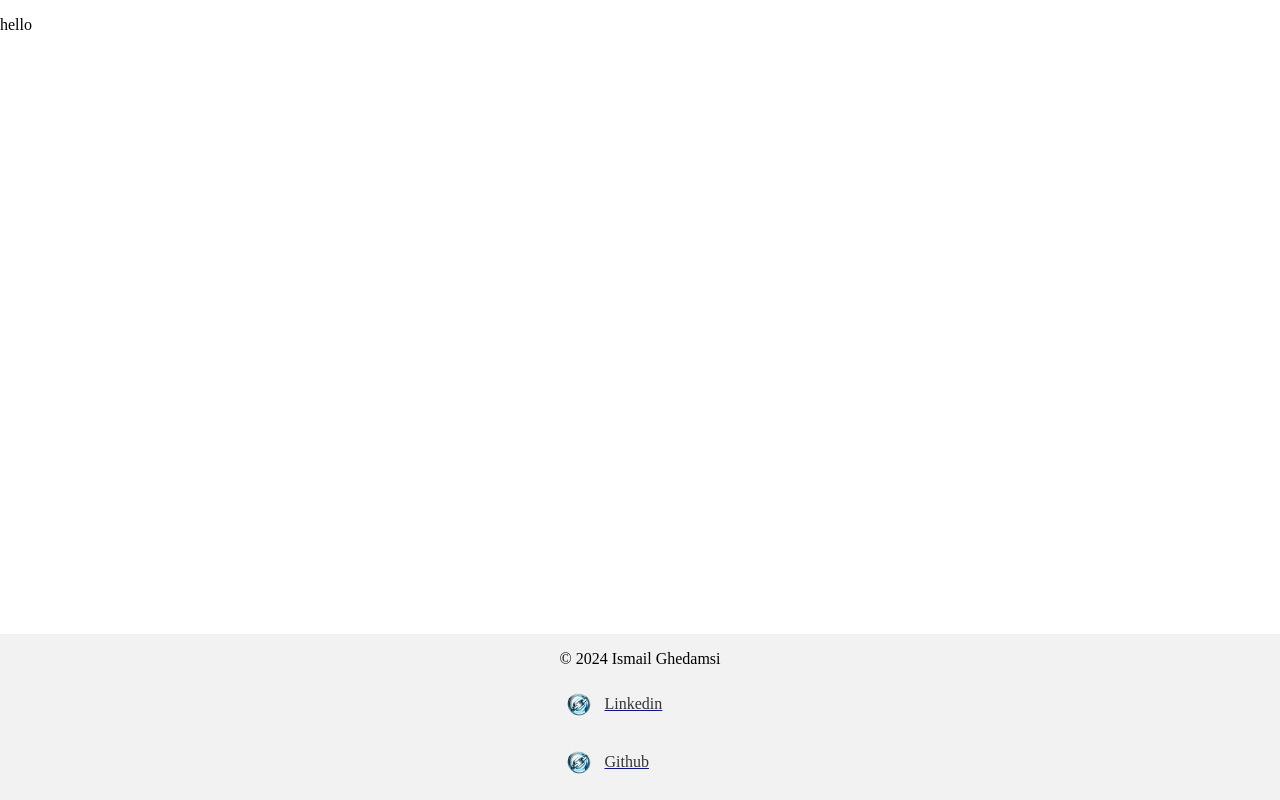
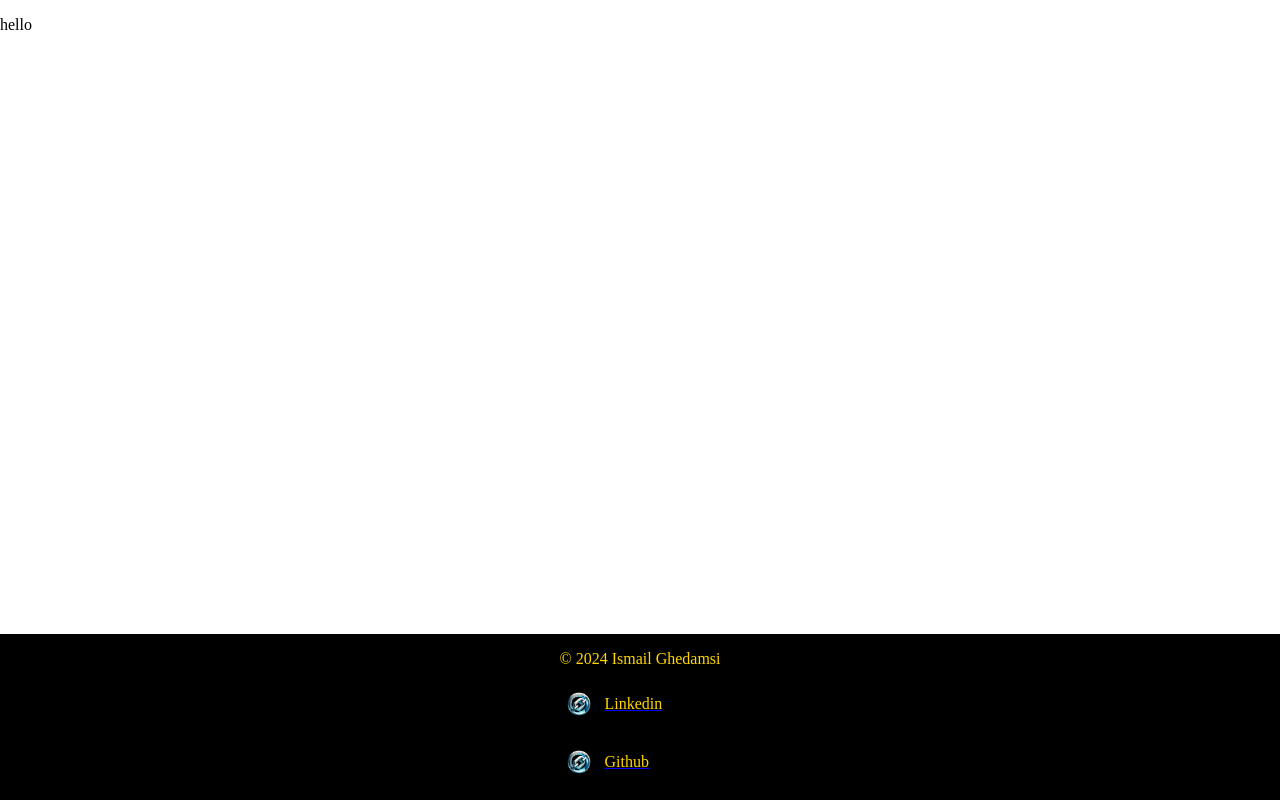
Before and after one commit to ismailghedamsi/portfolio, a React (Vite) app: page / in a window 1280 px wide. Built offline with nearby package versions, Linux system fonts and the light colour scheme.

Commit message:
Add portfolio footer

```diff
--- a/src/components/Footer.jsx
+++ b/src/components/Footer.jsx
@@ -1,5 +1,7 @@
 import React from 'react';
 import linkIcon from '../assets/transparent_link.png';
+import backgroundImage from '../assets/black_background.jpg'; // adjust the path as needed
+
 
 const Footer = () => {
     const linkStyles = {
@@ -22,8 +24,9 @@ const Footer = () => {
 
     const socialLinkStyles = {
         fontSize: '16px',
-        color: '#333',
+        color: 'gold',
         display: "flex",
+        textDecoration: 'none',
         justifyContent: "space-around",
         '@media (max-width: 600px)': {
             flexDirection: 'row',
@@ -36,7 +39,8 @@ const Footer = () => {
     };
 
     const footerStyles = {
-        backgroundColor: '#f2f2f2', // light grey
+        backgroundColor: 'BLACK',
+        color: 'GOLD',
         width: '100%',
         display: 'flex', // Add this line
         justifyContent: 'center', // Add this line
@@ -50,13 +54,13 @@ const Footer = () => {
             <div className="footer-container">
                 <p>&copy; {new Date().getFullYear()} Ismail Ghedamsi</p>
                 <div className="social-links">
-                    <a href="https://github.com/your-github-profile" target="_blank" rel="noopener noreferrer" style={linkStyles}>
+                    <a href="https://www.linkedin.com/in/ismail-ghedamsi-29997540/" target="_blank" rel="noopener noreferrer" style={linkStyles}>
                     <div style={flexContainerStyles}>
                         <img src={linkIcon} alt="Linkedin" style={{ width: '40px', height: '40px', marginRight: '5px' }} />
                         <span style={socialLinkStyles}>Linkedin</span>
                     </div>
                     </a>
-                    <a href="https://www.linkedin.com/in/your-linkedin-profile" target="_blank" rel="noopener noreferrer" style={linkStyles}>
+                    <a href="https://github.com/ismailghedamsi" target="_blank" rel="noopener noreferrer" style={linkStyles}>
                     <div style={flexContainerStyles}>
                         <img src={linkIcon} alt="Github" style={{ width: '40px', height: '40px', marginRight: '5px' }} />
                         <span style={socialLinkStyles}>Github</span>
```
